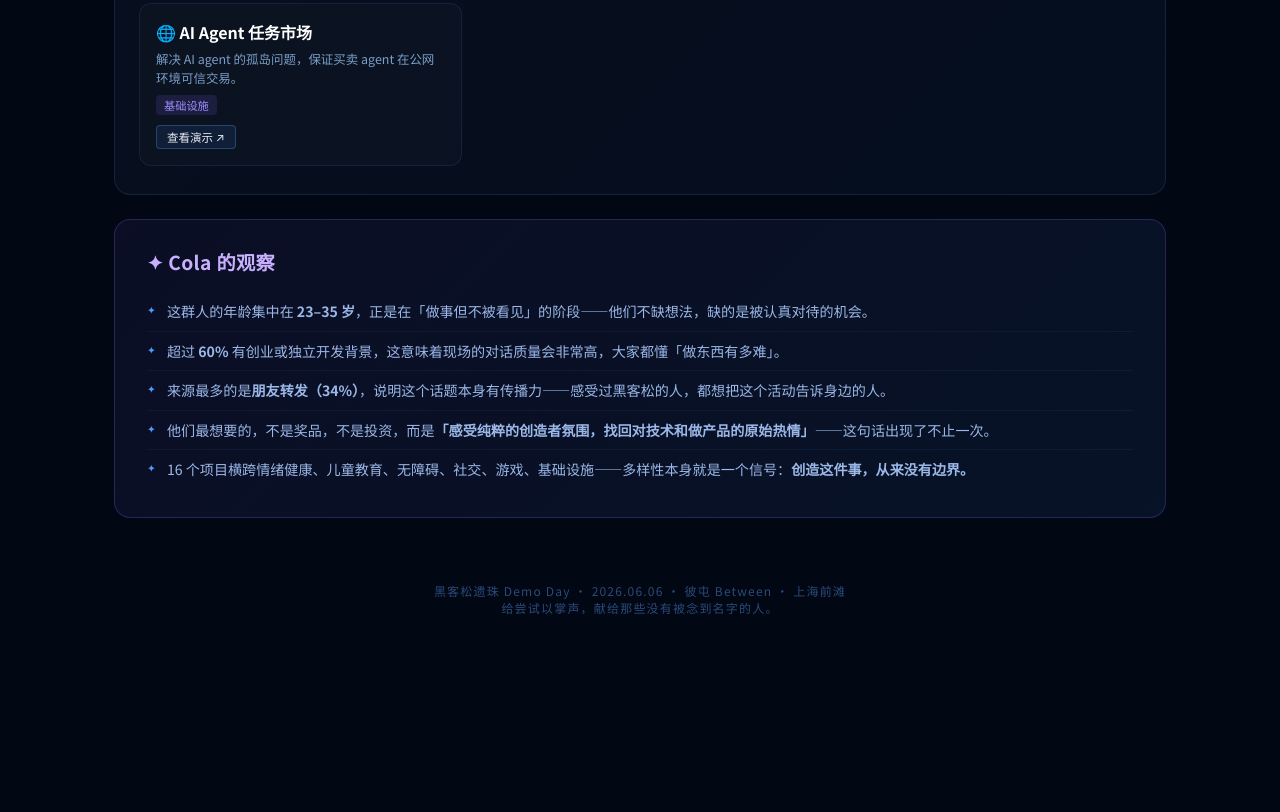
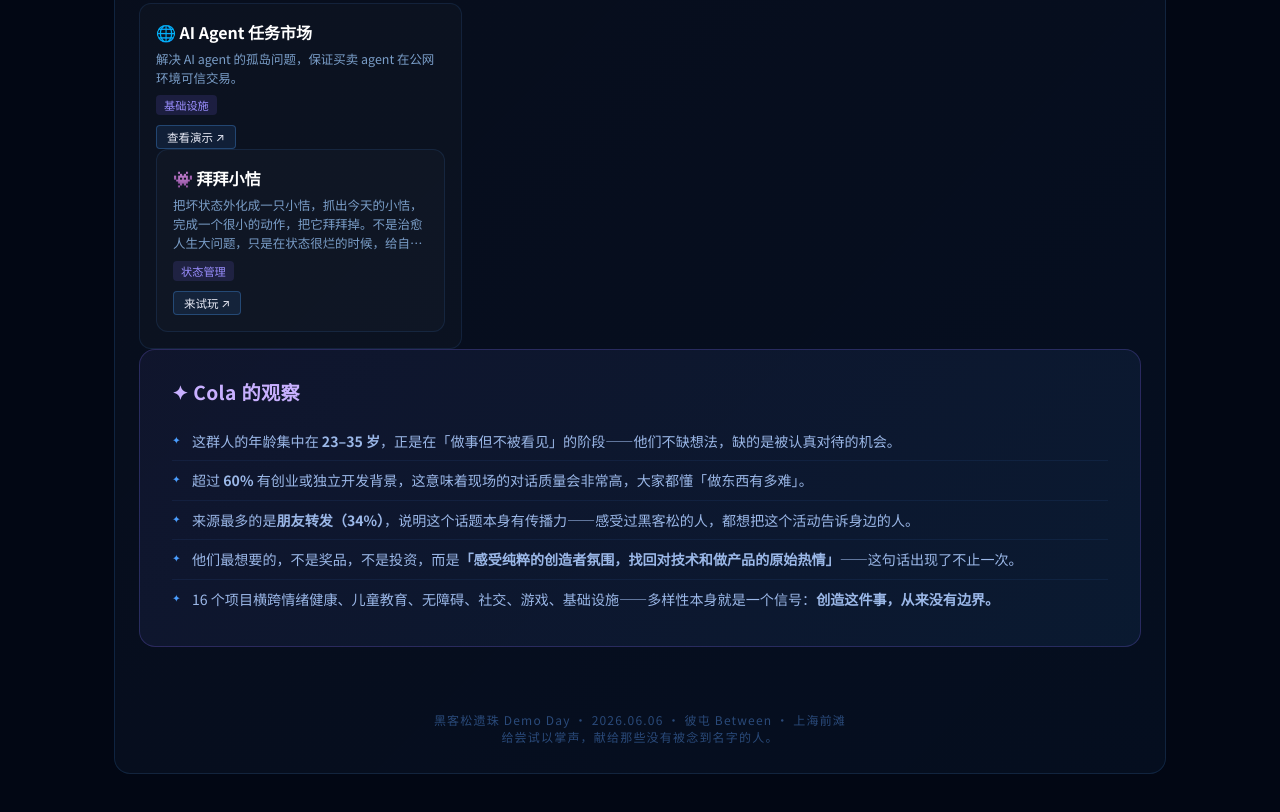
Before and after one commit to StephanieLIzy/cola-pages, a plain HTML site: page demo-day-c71972/index.html in a window 1280 px wide. Shown: the part 2437-3249 px from the top of the page. Before the commit the page ends 3133 px from the top, so only its background shows below. Drawn offline with nearby package versions, Linux system fonts and the light colour scheme; animation ran at ten frames a second.

Commit message:
Deploy 黑客松遗珠 Demo Day · 参与者画像 via Cola

```diff
--- a/demo-day-c71972/index.html
+++ b/demo-day-c71972/index.html
@@ -643,6 +643,11 @@
         <div class="project-intro">解决 AI agent 的孤岛问题，保证买卖 agent 在公网环境可信交易。</div>
         <span class="project-tag">基础设施</span>
         <div class="project-links"><a class="project-link-btn" href="https://emergence.science" target="_blank">查看演示 ↗</a></div>
+      <div class="project-card">
+        <div class="project-name">👾 拜拜小恄</div>
+        <div class="project-intro">把坏状态外化成一只小恄，抓出今天的小恄，完成一个很小的动作，把它拜拜掉。不是治愈人生大问题，只是在状态很烂的时候，给自己一个可以开始的入口。</div>
+        <span class="project-tag">状态管理</span>
+        <div class="project-links"><a class="project-link-btn" href="https://xiaoguai.online/" target="_blank">来试玩 ↗</a></div>
       </div>
     </div>
   </div>
```
